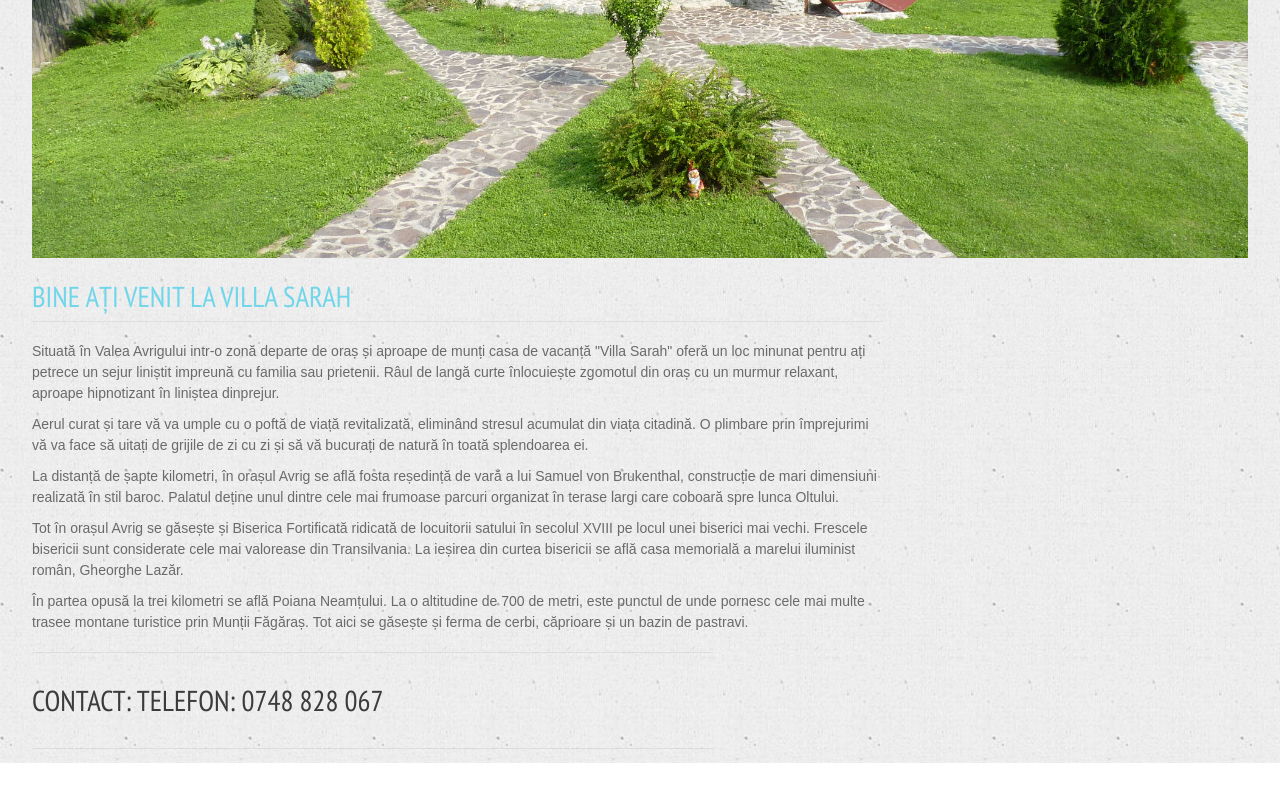
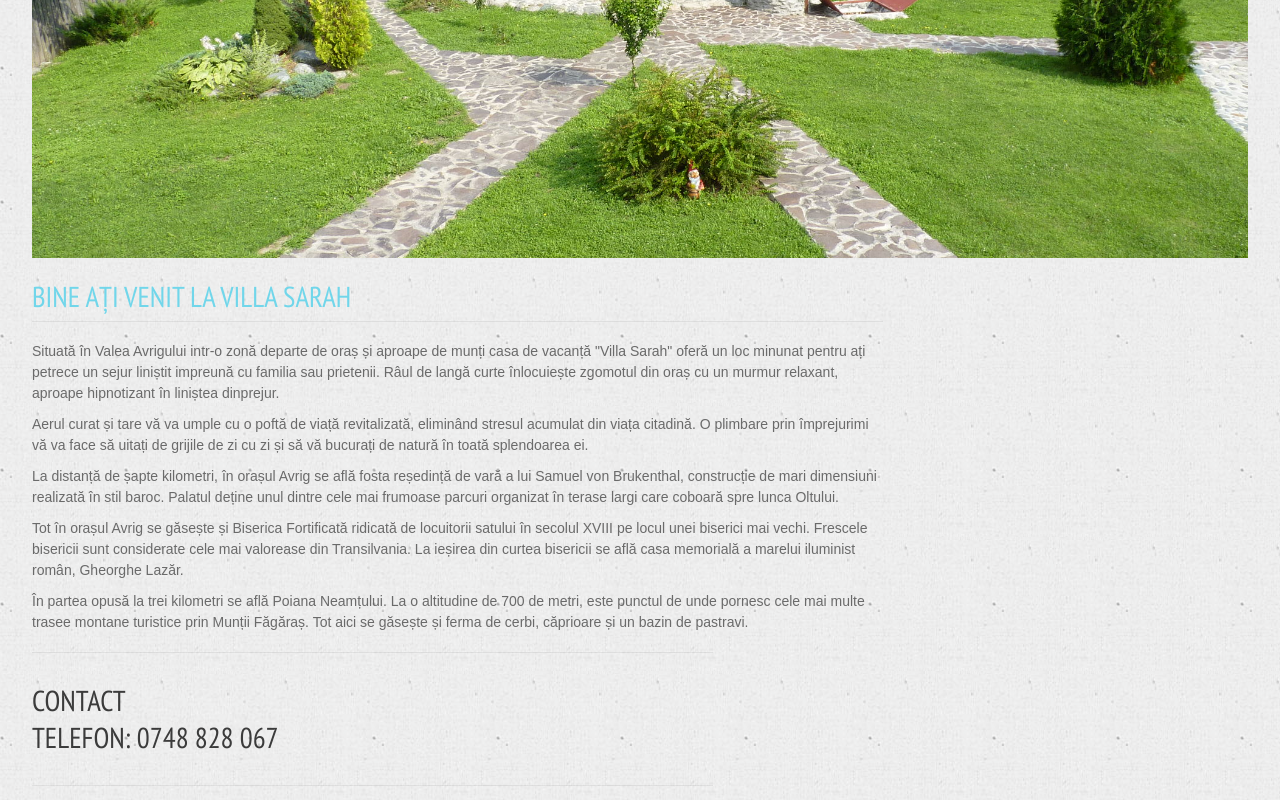
Before and after one commit to villasarah/villa-sarah, a plain HTML site: page index.html in a window 1280 px wide. Shown: the part 535-1335 px from the top of the page. Before the commit the page ends 1298 px from the top, so only its background shows below. Drawn offline with nearby package versions, Linux system fonts and the light colour scheme.

Commit message:
add line break in contact span

```diff
--- a/index.html
+++ b/index.html
@@ -79,7 +79,7 @@
 							În partea opusă la trei kilometri se află Poiana Neamțului. La o altitudine de 700 de metri, este punctul de unde pornesc cele mai multe trasee montane turistice prin Munții Făgăraș. Tot aici se găsește și ferma de cerbi, căprioare și un bazin de pastravi.
 						</p>
 						<span class="get-me-left">
-							Contact:
+							Contact <br>
 								Telefon: 0748 828 067
 						</span>
 					</div>
```
